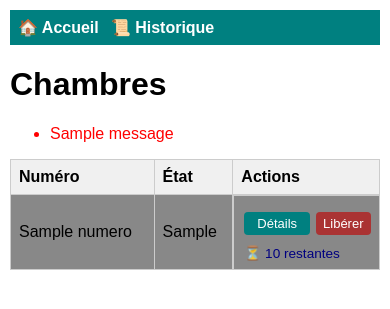
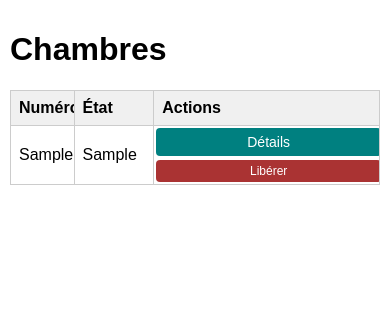
Before and after one commit to IbrahimaDIOUF33/Soneva_chambres-flask, a Flask app: template App/templates/index.html in a window 390 px wide. Shown: the top 309 px of the page. Run offline with Flask 3, Linux system fonts and the light colour scheme; the template is opened without the code that fills it: most values are stand-ins (such as "Sample title", 1, 10 or a date in 2020); one stand-in notice (Sample message) is shown; some libraries are stand-ins or nearby versions.

Commit message:
✅ Refonte responsive complète HTML + CSS pour affichage mobile

```diff
--- a/App/static/style.css
+++ b/App/static/style.css
@@ -5,29 +5,11 @@ body {
     margin: 0;
 }
 
-.navbar {
-    background-color: #008080;
-    padding: 8px;
-    display: flex;
-    gap: 12px;
-    font-size: 16px;
-}
-
-.navbar a {
-    color: white;
-    text-decoration: none;
-    font-weight: bold;
-}
-
-.navbar a:hover {
-    text-decoration: underline;
-}
-
-
 table {
     width: 100%;
     border-collapse: collapse;
     margin-top: 10px;
+    table-layout: auto;
 }
 
 td, th {
@@ -40,88 +22,24 @@ th {
     background-color: #f0f0f0;
 }
 
-.temps {
-    font-size: 0.85em;
-    color: navy;
-    margin-top: 4px;
-    padding-left: 2px;
-}
-
-.depasser {
-    font-size: 0.85em;
-    font-weight: bold;
-    color: red;
-    background: #ffe0e0;
-    padding: 2px 6px;
-    border-radius: 4px;
-    margin-top: 4px;
-}
-
 .form-rapide {
-    display: flex;
-    flex-direction: column;
-    gap: 4px;
-    margin-top: 6px;
     width: 100%;
-}
-
-.form-rapide .form-block,
-.form-rapide .full-width {
-    width: 100%;
-}
-
-.form-rapide .action-row {
-    display: flex;
-    justify-content: space-between;
-    gap: 6px;
-    width: 100%;
-}
-
-.form-rapide .action-row a,
-.form-rapide .action-row button {
-    flex: 1;
-    box-sizing: border-box;
-    font-size: 13px;
-    padding: 4px 6px;
-    border-radius: 4px;
-    border: none;
-    cursor: pointer;
-    color: white;
-    background-color: #008080;
-    text-align: center;
-    text-decoration: none;
-    width: 100%;
-}
-
-.form-rapide .action-row button.liberer-button {
-    background-color: #aa3333;
-}
-
-.form-rapide .action-row a:hover,
-.form-rapide .action-row button:hover {
-    background-color: #006666;
-}
-
-.form-rapide .time-row {
-    display: flex;
-    justify-content: space-between;
-    gap: 6px;
-    width: 100%;
-}
-
-.form-rapide .time-row input[type="time"] {
-    flex: 1;
-    font-size: 13px;
-    padding: 4px 6px;
-    box-sizing: border-box;
+    max-width: 100%;
+    display: block;
 }
 
 .form-rapide input[type="text"],
+.form-rapide input[type="time"],
 .form-rapide button[type="submit"] {
     width: 100%;
     box-sizing: border-box;
     font-size: 13px;
     padding: 4px 6px;
+}
+
+.time-row {
+    display: flex;
+    gap: 6px;
 }
 
 .action-button {
@@ -146,64 +64,48 @@ th {
     background-color: #006666;
 }
 
-.actions {
-    display: flex;
-    flex-wrap: wrap;
-    gap: 6px;
-    justify-content: space-between;
-}
-
-.modal-carte {
-    display: none;
-    position: fixed;
-    top: 0;
-    left: 0;
-    width: 100%;
-    height: 100%;
-    overflow-y: auto;
-    background-color: rgba(0, 0, 0, 0.6);
-    z-index: 1000;
-}
-
-.modal-content {
-    background: white;
-    margin: 40px auto;
-    padding: 20px;
-    max-width: 95%;
-    border-radius: 8px;
-    box-shadow: 0 4px 10px rgba(0, 0, 0, 0.3);
-}
-
-.modal-content button {
-    margin-right: 10px;
-    margin-top: 10px;
-}
-
-.carte-table {
-    width: 100%;
-    border-collapse: collapse;
-}
-
-.carte-table td {
-    padding: 6px;
-    border-bottom: 1px solid #ddd;
-}
-
-tr[style*="lightgreen"] td { background-color: #d4f4d4 !important; }
-tr[style*="orange"] td     { background-color: #ffe6cc !important; }
-tr[style*="lightblue"] td  { background-color: #d6eaff !important; }
-tr[style*="gray"] td,
-tr[style*="lightgray"] td  { background-color: #efefef !important; }
-tr[style*="red"] td        { background-color: #ffcccc !important; }
-
-.desktop-only {
-    display: table-cell;
-}
-
 @media (max-width: 700px) {
-    /* Masquer les colonnes secondaires */
     .desktop-only {
         display: none !important;
     }
 
+    table {
+        width: 100%;
+        table-layout: fixed;
+        word-wrap: break-word;
+    }
+
+    th,
+    td {
+        white-space: nowrap;
+        overflow: hidden;
+    }
+
+    th:nth-child(1), td:nth-child(1) { width: 15%; }  /* Numéro */
+    th:nth-child(2), td:nth-child(2) { width: 20%; }  /* État */
+    th:nth-child(3), td:nth-child(3) { width: 65%; }  /* Actions */
+
+    .form-rapide input[type="text"],
+    .form-rapide input[type="time"],
+    .form-rapide button[type="submit"] {
+        font-size: 12px;
+    }
+
+    .time-row {
+        flex-direction: column;
+        gap: 4px;
+    }
+
+    .col-actions {
+        padding: 0;
+    }
+
+    .action-row {
+        flex-direction: column;
+        gap: 4px;
+    }
+
+    .modal-content {
+        font-size: 1em;
+    }
 }
--- a/App/templates/index.html
+++ b/App/templates/index.html
@@ -5,125 +5,46 @@
     <title>Liste des chambres</title>
     <link rel="stylesheet" href="{{ url_for('static', filename='style.css') }}">
     <meta name="viewport" content="width=device-width, initial-scale=1.0, maximum-scale=1.0, user-scalable=no">
-    <link rel="manifest" href="{{ url_for('static', filename='manifest.json') }}">
-    <link rel="icon" href="{{ url_for('static', filename='icons/icon-192.png') }}">
-    <meta name="theme-color" content="#008080">
 </head>
 <body>
-    <nav class="navbar">
-        <a href="{{ url_for('index') }}">🏠 Accueil</a>
-        <a href="{{ url_for('historique') }}">📜 Historique</a>
-    </nav>
-
     <h1>Chambres</h1>
-
-    {% with messages = get_flashed_messages() %}
-      {% if messages %}
-        <ul>
-        {% for message in messages %}
-          <li style="color: {% if '✅' in message %}green{% else %}red{% endif %};">
-            {{ message }}
-          </li>
-        {% endfor %}
-        </ul>
-      {% endif %}
-    {% endwith %}
 
     <table>
         <tr>
             <th>Numéro</th>
             <th>État</th>
             <th>Actions</th>
-            <th class="desktop-only">Client</th>
-            <th class="desktop-only">Début</th>
-            <th class="desktop-only">Fin</th>
-            <th class="desktop-only">Tarif</th>
-            <th class="desktop-only">Identité</th>
-            <th class="desktop-only">Adresse</th>
-
         </tr>
         {% for chambre in chambres %}
-        <tr style="background-color: {{ chambre.status_color }};">
+        <tr>
             <td>{{ chambre.numero }}</td>
             <td>{{ chambre.etat_libelle }}</td>
-            <td class="actions">
+            <td class="col-actions">
                 <div class="form-rapide">
                     {% if chambre.etat == 'libre' %}
                     <div class="form-block">
-                        <a href="{{ url_for('reserver', id=chambre.id) }}" class="action-button" style="width: 100%;">Réserver</a>
+                        <a href="{{ url_for('reserver', id=chambre.id) }}" class="action-button">Réserver</a>
                         <form method="POST" action="{{ url_for('reservation_rapide', id=chambre.id) }}">
                             <input type="text" name="client" placeholder="Nom" required>
                             <div class="time-row">
                                 <input type="time" name="heure_debut" required min="06:00" max="23:59">
                                 <input type="time" name="heure_fin" required min="06:00" max="23:59">
                             </div>
-                            <!-- <button type="submit">OK</button> -->
                             <button type="submit" class="action-button">OK</button>
                         </form>
                     </div>
                     {% else %}
                     <div class="action-row full-width">
-                        <button class="action-button" style="margin-right:auto;" onclick="afficherDetails({{ chambre.id }})">Détails</button>
+                        <button class="action-button" onclick="afficherDetails({{ chambre.id }})">Détails</button>
                         <form method="POST" action="{{ url_for('liberer', id=chambre.id) }}">
-                            <button type="submit" class="action-button liberer-button" style="margin-left:auto;" onclick="return confirm('Libérer cette chambre ?')">Libérer</button>
+                            <button type="submit" class="action-button liberer-button" onclick="return confirm('Libérer cette chambre ?')">Libérer</button>
                         </form>
                     </div>
                     {% endif %}
-
-                    {% if chambre.temps_restant %}
-                    <div class="temps">⏳ {{ chambre.temps_restant }} restantes</div>
-                    {% endif %}
-
-                    {% if chambre.depassé %}
-                    <div class="depasser">⚠️ Dépassé</div>
-                    {% endif %}
                 </div>
             </td>
-            <td class="desktop-only">{{ chambre.client or '—' }}</td>
-            <td class="desktop-only">{{ chambre.debut_affichage }}</td>
-            <td class="desktop-only">{{ chambre.fin_affichage }}</td>
-            <td class="desktop-only">{{ chambre.tarif or '—' }}</td>
-            <td class="desktop-only">{{ chambre.identite or '—' }}</td>
-            <td class="desktop-only">{{ chambre.adresse or '—' }}</td>
-
         </tr>
         {% endfor %}
     </table>
-
-    {% for chambre in chambres %}
-    <div class="modal-carte" id="modal-{{ chambre.id }}">
-        <div class="modal-content">
-            <h2>Chambre {{ chambre.numero }}</h2>
-            <table class="carte-table">
-                <tr><td><strong>État :</strong></td><td>{{ chambre.etat_libelle }}</td></tr>
-                <tr><td><strong>Client :</strong></td><td>{{ chambre.client or '—' }}</td></tr>
-                <tr><td><strong>Début :</strong></td><td>{{ chambre.debut_affichage }}</td></tr>
-                <tr><td><strong>Fin :</strong></td><td>{{ chambre.fin_affichage }}</td></tr>
-                <tr><td><strong>Tarif :</strong></td><td>{{ chambre.tarif or '—' }}</td></tr>
-                <tr><td><strong>Identité :</strong></td><td>{{ chambre.identite or '—' }}</td></tr>
-                <tr><td><strong>Adresse :</strong></td><td>{{ chambre.adresse or '—' }}</td></tr>
-                <tr><td><strong>Agent :</strong></td><td>{{ chambre.agent or '—' }}</td></tr>
-                <tr><td><strong>Observations :</strong></td><td>{{ chambre.observations or '—' }}</td></tr>
-            </table>
-            <div style="margin-top: 10px;">
-                <a href="{{ url_for('reserver', id=chambre.id) }}"><button class="action-button">Modifier</button></a>
-                <button onclick="fermerDetails({{ chambre.id }})" class="action-button">Retour</button>
-            </div>
-        </div>
-    </div>
-    {% endfor %}
-
-    <script>
-        function afficherDetails(id) {
-            document.getElementById("modal-" + id).style.display = "block";
-        }
-        function fermerDetails(id) {
-            document.getElementById("modal-" + id).style.display = "none";
-        }
-        setInterval(function() {
-            window.location.reload();
-        }, 120000);
-    </script>
 </body>
-<!-- Force update Render -->
 </html>
```
